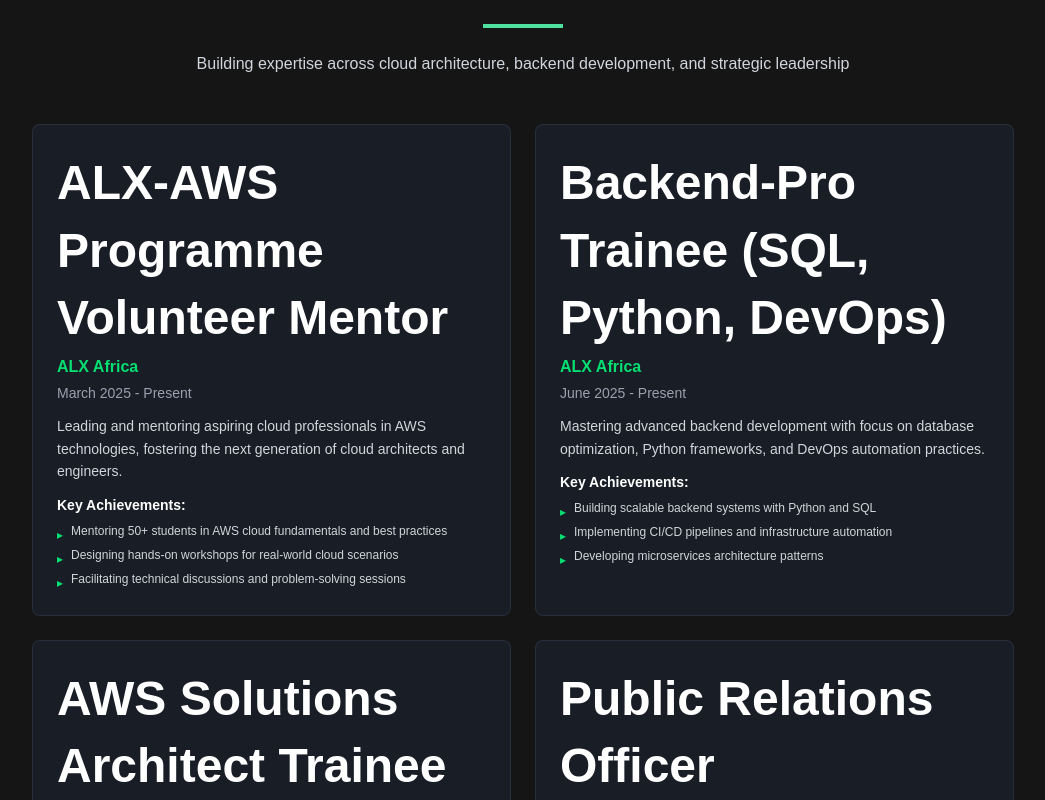
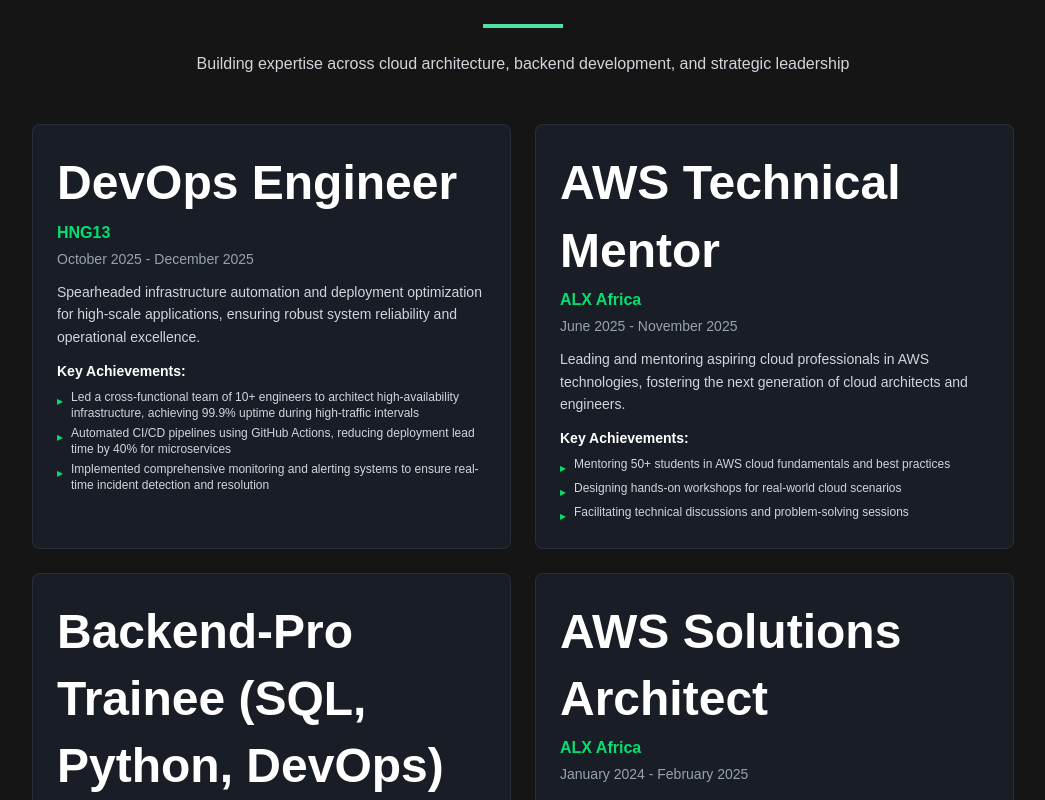
Before and after one commit to Masterpitan/resume-website-adepitan, a React (Vite) app: page / in a window 1280 px wide. Shown: the part 1360-2160 px from the top of the page, without its empty margins (117-1162 px from the left). Built offline with nearby package versions, Linux system fonts and the light colour scheme.

Commit message:
Chore: Updating job expereinces

```diff
--- a/src/components/Experience.tsx
+++ b/src/components/Experience.tsx
@@ -10,9 +10,20 @@ interface ExperienceItem {
 
 const experiences: ExperienceItem[] = [
   {
-    title: "ALX-AWS Programme Volunteer Mentor",
+    title: "DevOps Engineer",
+    company: "HNG13",
+    period: "October 2025 - December 2025",
+    description: "Spearheaded infrastructure automation and deployment optimization for high-scale applications, ensuring robust system reliability and operational excellence.",
+    highlights: [
+      "Led a cross-functional team of 10+ engineers to architect high-availability infrastructure, achieving 99.9% uptime during high-traffic intervals",
+      "Automated CI/CD pipelines using GitHub Actions, reducing deployment lead time by 40% for microservices",
+      "Implemented comprehensive monitoring and alerting systems to ensure real-time incident detection and resolution"
+    ]
+  },
+  {
+    title: "AWS Technical Mentor",
     company: "ALX Africa",
-    period: "March 2025 - Present",
+    period: "June 2025 - November 2025",
     description: "Leading and mentoring aspiring cloud professionals in AWS technologies, fostering the next generation of cloud architects and engineers.",
     highlights: [
       "Mentoring 50+ students in AWS cloud fundamentals and best practices",
@@ -23,7 +34,7 @@ const experiences: ExperienceItem[] = [
   {
     title: "Backend-Pro Trainee (SQL, Python, DevOps)",
     company: "ALX Africa",
-    period: "June 2025 - Present",
+    period: "June 2025 - December 2025",
     description: "Mastering advanced backend development with focus on database optimization, Python frameworks, and DevOps automation practices.",
     highlights: [
       "Building scalable backend systems with Python and SQL",
@@ -32,9 +43,9 @@ const experiences: ExperienceItem[] = [
     ]
   },
   {
-    title: "AWS Solutions Architect Trainee",
+    title: "AWS Solutions Architect",
     company: "ALX Africa",
-    period: "June 2024 - February 2025",
+    period: "January 2024 - February 2025",
     description: "Intensive training in AWS cloud architecture, gaining expertise in designing resilient, scalable, and cost-effective cloud solutions.",
     highlights: [
       "Designed and deployed multi-tier cloud architectures",
--- a/src/components/Projects.tsx
+++ b/src/components/Projects.tsx
@@ -80,15 +80,6 @@ function Projects() {
             >
               <div className="absolute top-0 left-0 w-full h-[400px] bg-[#202020d2] gap-6 flex flex-col justify-center items-center opacity-0 group-hover:opacity-100 transition-opacity duration-300 pointer-events-none group-hover:pointer-events-auto z-10 cursor-pointer">
                 <a
-                  href={project?.url}
-                  target="_blank"
-                  rel="noopener noreferrer"
-                  className="w-fit flex flex-col gap-3 uppercase text-sm font-semibold"
-                >
-                  <span>View Project</span>
-                  <span className="bg-green-500 h-[2px] w-full"></span>
-                </a>
-                <a
                   href={project?.sourceCode}
                   target="_blank"
                   className="w-fit flex flex-col gap-3 uppercase text-sm font-semibold"
```
Also changed, not shown: 1 other file (tests, documents, lock files or other folders).
